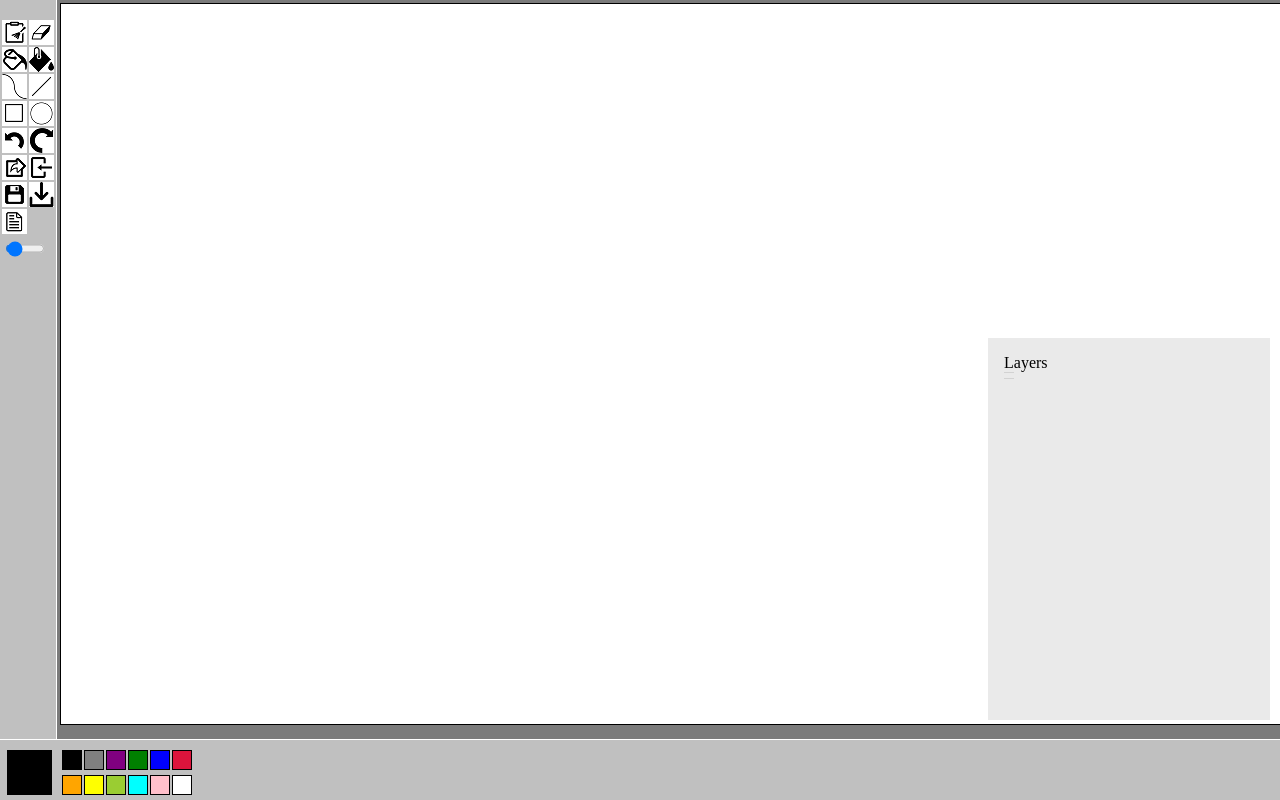
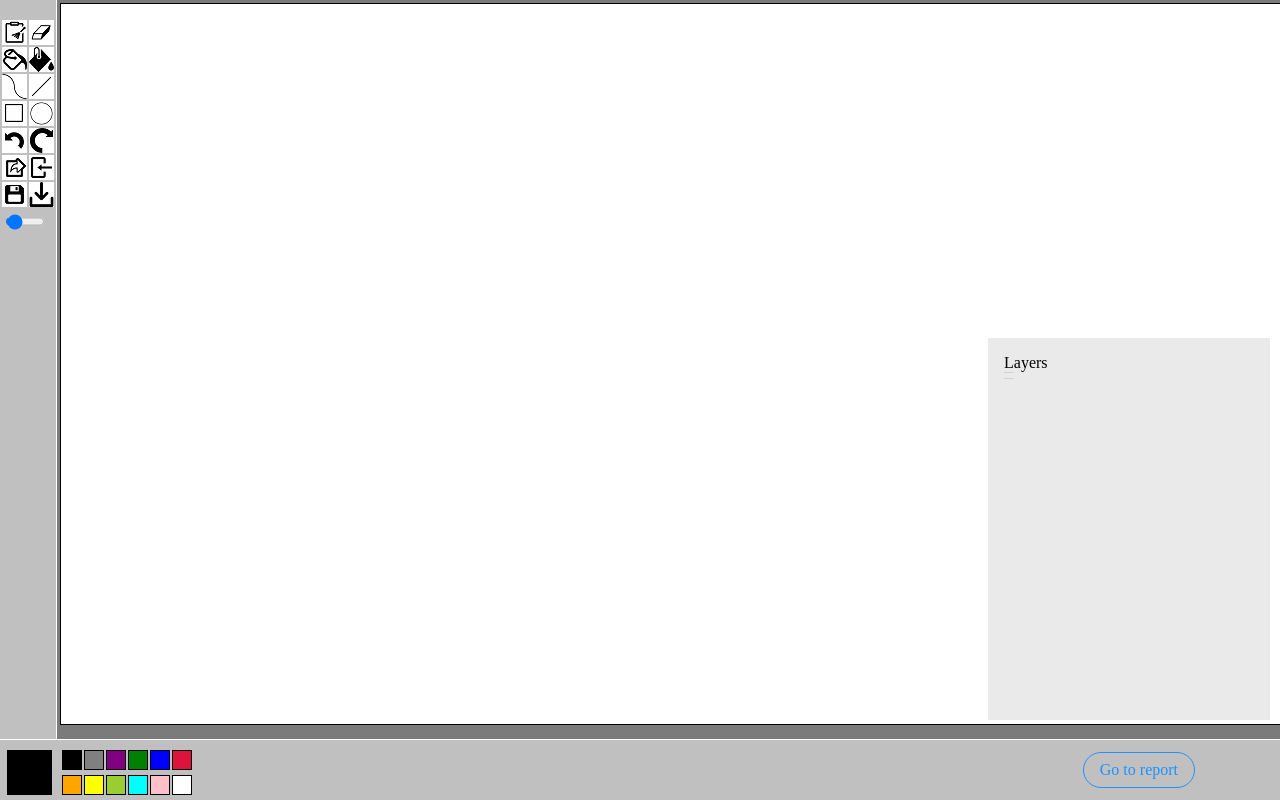
Before and after one commit to andreamouraud/CA4106_Paint, a plain HTML site: page index.html in a window 1280 px wide. Shown: the top 800 px of the page. Drawn offline with Linux system fonts and the light colour scheme.

Commit message:
change go to report button style

```diff
--- a/index.html
+++ b/index.html
@@ -22,7 +22,6 @@
     <button title="Import an image" id="importImage" style="background-image: url(images/import.png)" onclick="document.getElementById('imageLoader').click()"></button>
     <button title="Save as .paint File" id="saveFile" style="background-image: url(images/save.png)" onclick="saveFile()"></button>
     <button title="Load a .paint File" id="loadFile" style="background-image: url(images/load.png)" onclick="document.getElementById('imageLoader').click()"></button>
-    <button title="Go to report" id="report" style="background-image: url(images/report.png)" onclick="window.open('report.html')"></button>
     <input title="Size" type="range" style="margin-left: 5px;width:40px;"id="brushSize" min="1" max="100" value="10">
 
   </div>
@@ -52,6 +51,7 @@
                     <button id = "pink"  onclick="changeColor('pink')"></button>
                     <button id = "white"  onclick="changeColor('white')"></button>
                 </div>
+                <a href="./report.html" class="gotoreport">Go to report</a>
           </div>
       </div>
 
--- a/styles/style.css
+++ b/styles/style.css
@@ -1,4 +1,26 @@
 *{margin:0; padding: 0}
+
+
+.gotoreport {
+	padding: 8px 16px;
+	color: dodgerblue;
+	text-decoration: none;
+	border-radius: 2px;
+  border: 1px solid dodgerblue;
+	cursor: pointer;
+  border-radius: 20px;
+	margin-right: 85px;
+	display: block;
+	position: fixed;
+	bottom: 0;
+	right: 0;
+	margin-bottom: 12px;
+}
+
+.gotoreport:hover {
+	color: #c0c0c0;
+	background-color: dodgerblue;
+}
 
 
 section
```
